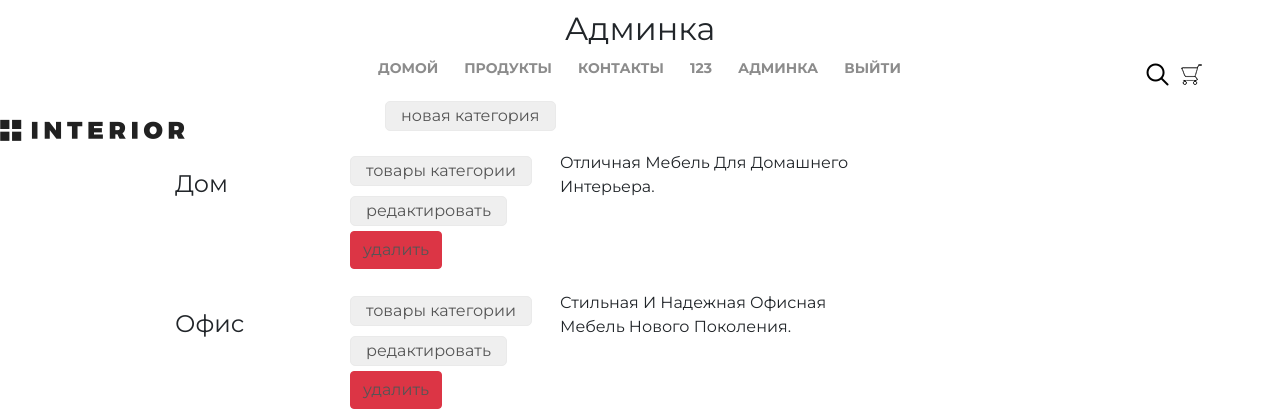
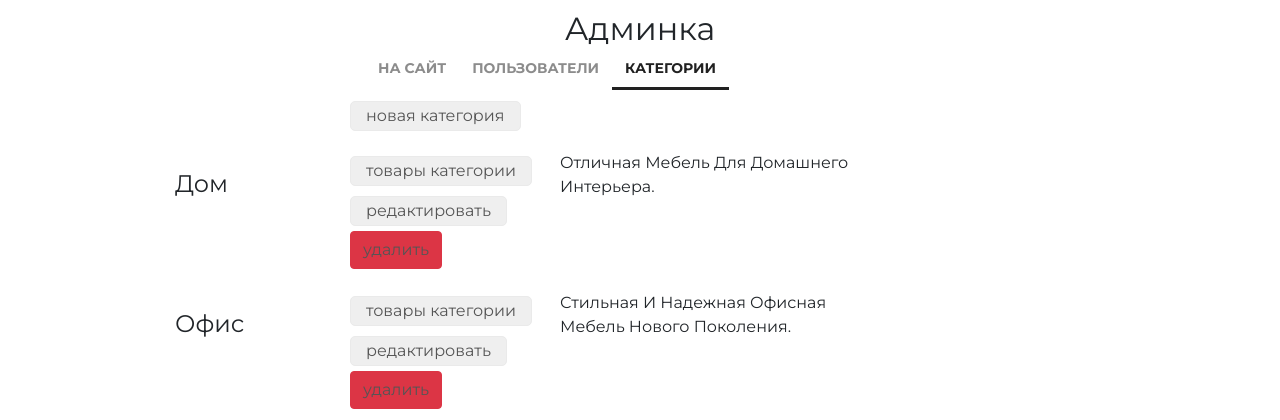
Before and after one commit to Sharp-Mind/geekshop, a Django app: page /admin/categories/read/ in a window 1280 px wide. Shown: the top 420 px of the page. Run offline with Django 3.2, Linux system fonts and the light colour scheme; a user stored in the database is signed in; data comes from the database, SQL or seed files in the repository; some libraries are stand-ins or nearby versions.

Commit message:
Lesson 7. "inc_menu" files fixed.

```diff
--- a/adminapp/templates/adminapp/includes/inc_menu.html
+++ b/adminapp/templates/adminapp/includes/inc_menu.html
@@ -1,46 +1,14 @@
-<a href="{% url 'main' %}" class="logo"></a>
 <ul class="menu">
+    <li><a href="{% url 'main' %}">на сайт</a></li>
     <li>
-        <a href="{% url 'main' %}" class="{% if request.resolver_match.url_name == 'main' %}active{% endif %}">
-            домой
+        <a href="{% url 'admin:users' %}" class="{% if request.resolver_match.url_name == 'users' %}active{% endif %}">
+            пользователи
         </a>
     </li>
     <li>
-        <a href="{% url 'products:index' %}"
-            class="{% if request.resolver_match.namespace == 'products' %}active{% endif %}">
-            продукты
+        <a href="{% url 'admin:categories' %}"
+            class="{% if request.resolver_match.url_name == 'categories' or category.name %}active{% endif %}">
+            категории{% if category %}:<span>{{ category.name }}</span>{% endif %}
         </a>
     </li>
-    <li>
-        <a href="{% url 'contact' %}" class="{% if request.resolver_match.url_name == 'contact' %}active{% endif %}">
-            контакты
-        </a>
-    </li>
-    {% if user.is_authenticated %}
-    <li>
-        <a href="{% url 'auth:edit' %}">
-            {{ user.first_name|default:'Пользователь' }}
-        </a>
-    </li>
-    {% endif %}
-    {% if user.is_superuser %}
-    <li>
-        <a href="{% url 'admin:users' %}">админка</a>
-    </li>
-    {% endif %}
-    <li>
-        {% if user.is_authenticated %}
-        <a href="{% url 'auth:logout' %}">выйти</a>
-        {% else %}
-        <a href="{% url 'auth:login' %}">войти</a>
-        {% endif %}
-    </li>
 </ul>
-<a href="#" class="search"></a>
-<a href="{% url 'basket:view' %}" class="basket">
-    <span>
-        {% if basket %}
-        {{ basket.0.total_cost|floatformat:0 }} руб ({{ basket.0.total_quantity }} шт)
-        {% endif %}
-    </span>
-</a>
```
Also changed, not shown: mainapp/templates/mainapp/includes/inc_menu.html (+6 -1 lines).
